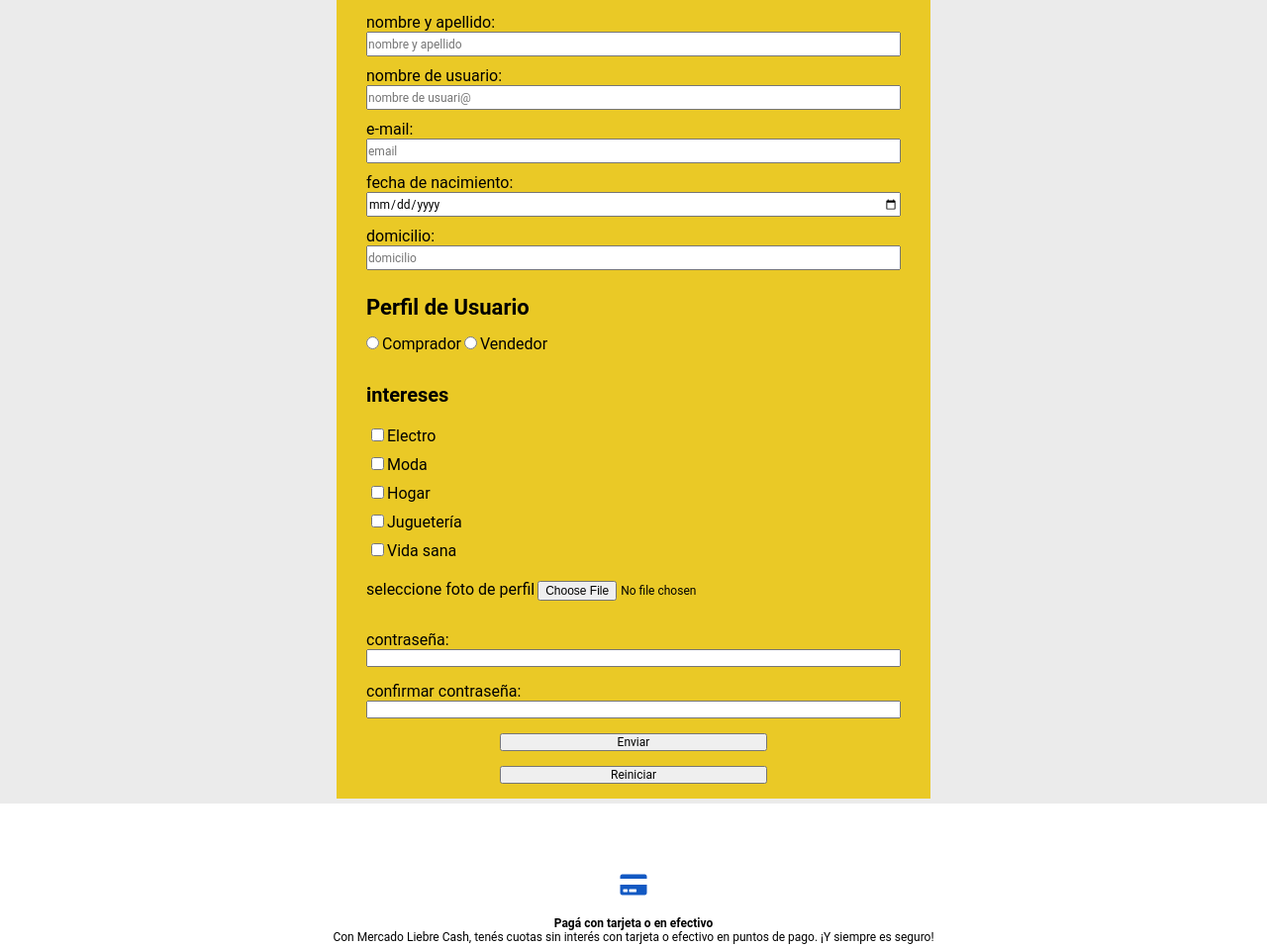
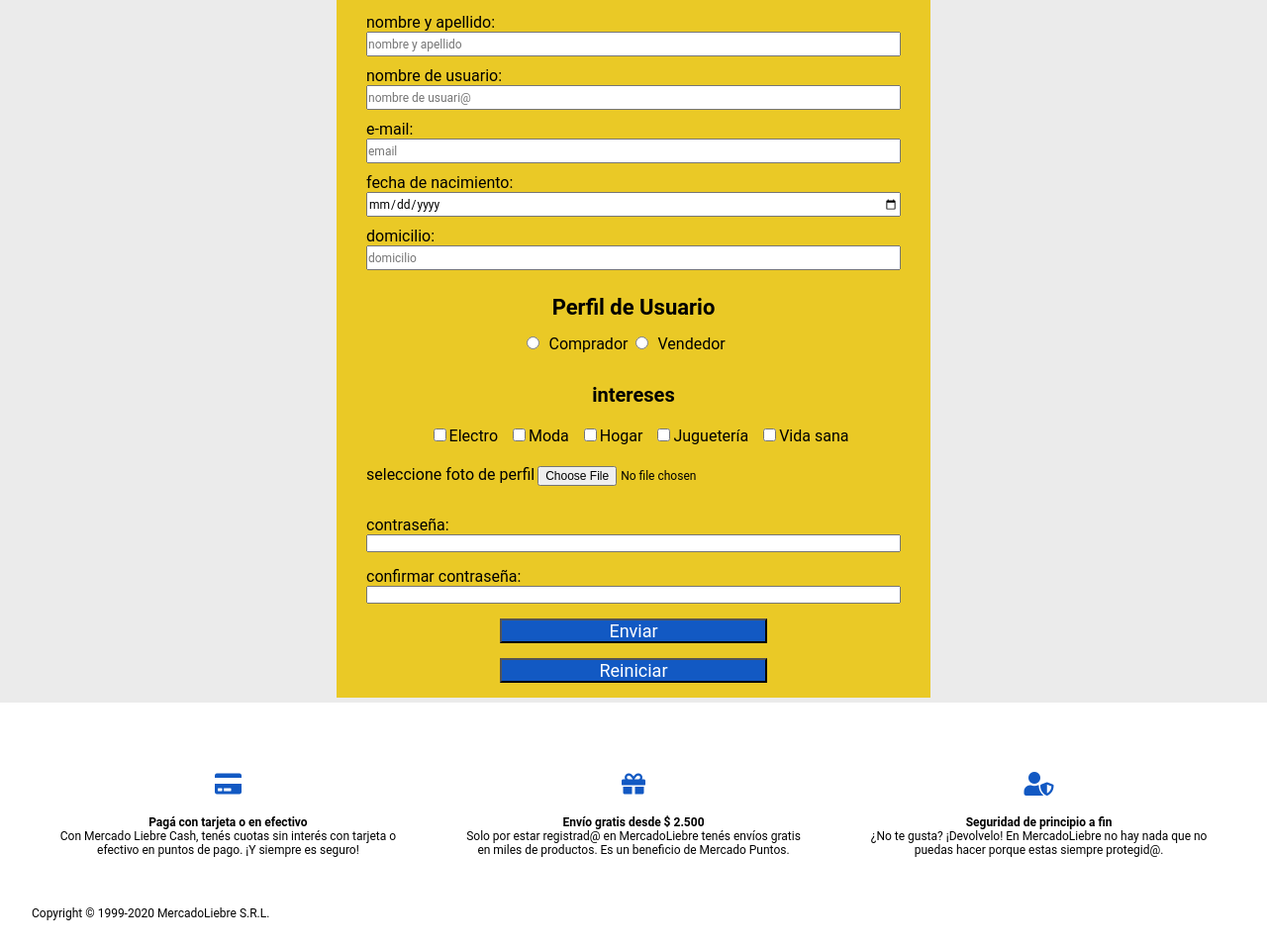
Before and after one commit to GabrieSotelo97/MercadoLiebre, a plain HTML site: page views/register.html in a window 1280 px wide. Shown: the part 242-1200 px from the top of the page at 99% size. Drawn offline with Linux system fonts and the light colour scheme.

Commit message:
agrega correcciones

```diff
--- a/public/css/footer.css
+++ b/public/css/footer.css
@@ -37,5 +37,18 @@ footer section i{
 
 
 @media(min-width:769px){
+    footer{
+        flex-direction: row;
+        flex-wrap: wrap;
+        justify-content: center;
+    }
+    .copy{
+        margin-top: 15px;
+        width: 100%;
+    }
+    footer section{
+        width: 32%
+    };
+
 
 }
--- a/public/css/login.css
+++ b/public/css/login.css
@@ -15,7 +15,7 @@
 .login form input{
     margin-bottom:20px ;
     width: 90%;
-    font-size: 22px;
+    font-size: 20px;
 }
 .login form input.enviar{
     color: white;
--- a/public/css/main.css
+++ b/public/css/main.css
@@ -39,19 +39,19 @@ main.home section article h3{
 }
 
 main.home .precio{
-    font-size: 18px;
-    width: 30%;
+    font-size: 17px;
+    width: 55%;
 }
 main.home .oferta{
     font-size: 16px;
-    width: 70%;
+    width: 45%;
     color: var(--Verde);
 }
 main.home section article div.detalles i{
     position: absolute;
     right: 20px;
     top:-15px;
-    font-size: 10px;
+    font-size: 16px;
     color: var(--Verde);
     background-color: white;
     border: 1px solid var(--Verde);
@@ -91,18 +91,12 @@ main.home section article div.detalles i{
         padding-bottom: 0;
         margin: 0 auto;
     }
-    main.home .precio{
-        text-align: center;
-        overflow-wrap: break-word;
-    }
+
     main.home .oferta{
         text-align: left;
         text-align: top;
+        /* text-align:right; */
     }
-
-
-
-
 }
 
 
@@ -110,6 +104,6 @@ main.home section article div.detalles i{
 
 @media(min-width:769px){
     main.home section article{
-        width: 22%;
+        width: 23%;
     }
 }
--- a/public/css/register.css
+++ b/public/css/register.css
@@ -26,10 +26,26 @@ margin-top: 10px;
 .register .par1 input{
     height: 25px;
     }
+.register .par2 {
+        display: flex;
+        flex-wrap: wrap;
+        align-items: center;
+}
 .register .par2 h3{
     font-size: 22px;
     margin-bottom: 15px;
     margin-top: 5px;
+    width: 100%;
+}
+.register .par2 input{
+    margin-left: 15px;
+    margin-right: 5px;
+
+}
+.register .par2 label{
+    margin-left: 15px;
+    margin-right: 5px;
+    width: 75%;
 }
 .register .par3{
     display: flex;
@@ -63,4 +79,58 @@ margin-top: 10px;
 .register form input.boton{
     width: 50%;
     margin: 0 auto 15px;
+    color: white;
+    background-color: var(--Celeste);
+    font-size: 18px;
 }
+
+
+
+@media(min-width:361px){
+
+.register .par2{
+    justify-content: center;
+}
+.register .par2 h3{
+    width: 100%;
+    text-align: center;
+}
+.register .par2 .input{
+    display: flex;
+    flex-wrap: wrap;
+    width: 220px;
+}
+.register .par2 .input1{
+    width: 50%;
+}
+.register .par2 input{
+    width: 15%;
+    margin: 0;
+}
+.register .par2 label{
+    margin-left: 5px;
+
+}
+
+.register .par3{
+    flex-direction: row;
+    justify-content: center;
+}
+.register .par3 h3{
+
+    text-align: center;
+}
+.register .par3 div{
+    width: auto;
+    margin-left: 15px;
+}
+
+
+}
+
+
+
+@media(min-width:769px){
+
+
+}
--- a/views/register.html
+++ b/views/register.html
@@ -68,10 +68,16 @@
 
             <div class="par2">
                 <h3>Perfil de Usuario</h3>
-                <input type="radio" name="perfil" value="comprador" id="comprador" required>
-                <label for="comprador">Comprador</label>
-                <input type="radio" name="perfil" value="vendedor" id="vendedor" required>
-                <label for="vendedor">Vendedor</label>
+                <div class="input">
+                    <div class="input1">
+                        <input type="radio" name="perfil" value="comprador" id="comprador" required>
+                        <label for="comprador">Comprador</label>
+                    </div>
+                    <div class="input1">
+                        <input type="radio" name="perfil" value="vendedor" id="vendedor" required>
+                        <label for="vendedor">Vendedor</label>
+                    </div>
+                </div>
             </div>
 
 
```
